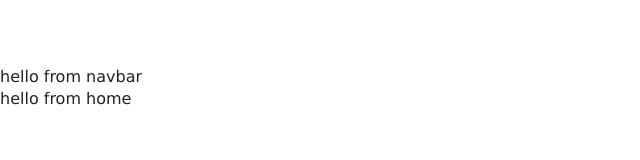
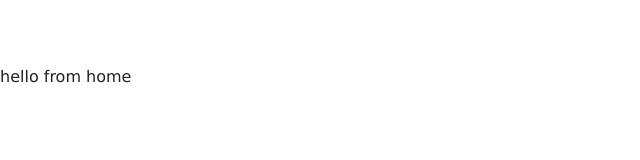
Before and after one commit to mckern5/resort, a React (Create React App) app: page / in a window 1280 px wide. Shown: the top 160 px of the page, without its empty margins (0-640 px from the left). Built offline with nearby package versions, Linux system fonts and the light colour scheme.

Commit message:
navbar edit

```diff
--- a/src/App.css
+++ b/src/App.css
@@ -112,8 +112,8 @@ h6 {
   color: var(--primaryColor);
 }
 .nav-links {
-  height: 0;
-  overflow: hidden;
+  /* height: 0;
+  overflow: hidden; */
   transition: var(--mainTransition);
   list-style-type: none;
 }
--- a/src/App.js
+++ b/src/App.js
@@ -6,15 +6,15 @@ import Error from './pages/Error'
 //import logo from './logo.svg';
 //import './App.css';
 import Home from './pages/Home';
-import Navbar from './components/Navbar'
 import React from "react";
 import Rooms from './pages/Rooms';
 import SingleRoom from './pages/SingleRoom'
+import navbar from './components/Navbar'
 
 function App() {
   return (
     <>
-    <Navbar/>
+    <navbar/>
     <Switch>
     <Route exact path="/" component={Home}/>
     <Route exact path="/rooms" component={Rooms}/>
--- a/src/components/Navbar.js
+++ b/src/components/Navbar.js
@@ -1,11 +1,30 @@
 import React, { Component } from 'react'
 
+import {faAlignRight} from 'react-icons/fa'
+import {link} from 'react-router-dom'
+import logo from  '../images/logo.svg'
+
 export default class Navbar extends Component {
+    state={
+        isOpen:false
+    }
+    handleToggle=()=>{
+        this.setState({isOpen:!this.state.isOpen})
+    }
+
+
     render() {
         return (
-            <div>
-                hello from navbar
+        <nav className="navbar">
+            <div className="nav-center">
+                <div className="nav-header">
+
+                    <link to="/">
+                        <img src={logo} alt="Beach Resort"/>
+                    </link>
+                </div>
             </div>
+        </nav>
         )
     }
 }
```
